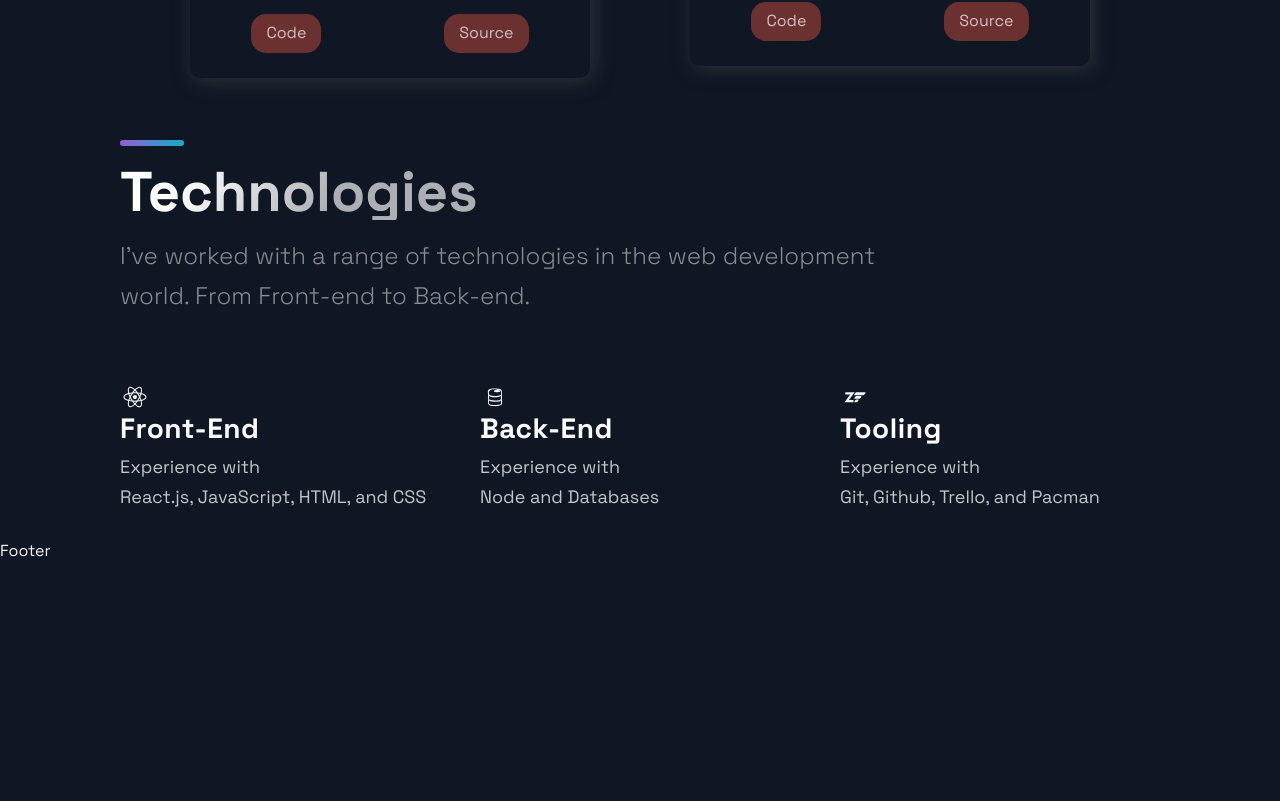
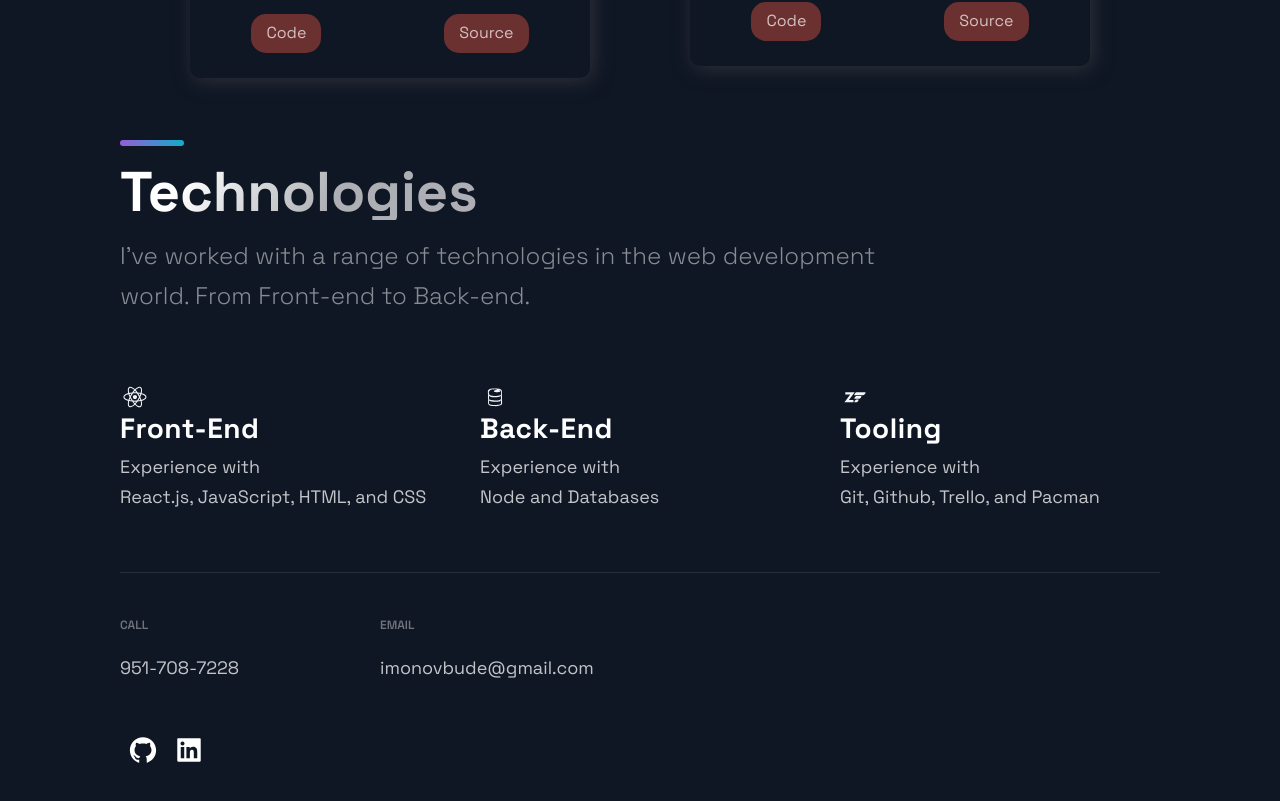
Before and after one commit to Imon-Ovbude/portfolio-site, a Next.js app in the folder portfolio_website/: page / in a window 1280 px wide. Shown: the part 2085-2886 px from the top of the page. Before the commit the page ends 2646 px from the top, so only its background shows below. Built offline with nearby package versions, Linux system fonts and the light colour scheme.

Commit message:
completed footer section

```diff
--- a/portfolio_website/src/components/Footer/Footer.js
+++ b/portfolio_website/src/components/Footer/Footer.js
@@ -2,13 +2,42 @@ import React from 'react';
 import { AiFillGithub, AiFillInstagram, AiFillLinkedin } from 'react-icons/ai';
 
 import { SocialIcons } from '../Header/HeaderStyles';
-import { CompanyContainer, FooterWrapper, LinkColumn, LinkItem, LinkList, LinkTitle, Slogan, SocialContainer, SocialIconsContainer } from './FooterStyles';
+import {
+  CompanyContainer,
+  FooterWrapper,
+  LinkColumn,
+  LinkItem,
+  LinkList,
+  LinkTitle,
+  Slogan,
+  SocialContainer,
+  SocialIconsContainer,
+} from './FooterStyles';
 
 const Footer = () => {
   return (
-    <div>
-      Footer
-    </div>
+    <FooterWrapper>
+      <LinkList>
+        <LinkColumn>
+          <LinkTitle>Call</LinkTitle>
+          <LinkItem href='tel:951-708-7228'>951-708-7228</LinkItem>
+        </LinkColumn>
+        <LinkColumn>
+          <LinkTitle>Email</LinkTitle>
+          <LinkItem href='mailto:imonovbude@gmail.com'>
+            imonovbude@gmail.com
+          </LinkItem>
+        </LinkColumn>
+      </LinkList>
+      <SocialContainer>
+        <SocialIcons href='https://github.com'>
+          <AiFillGithub size='3rem' />
+        </SocialIcons>
+        <SocialIcons href='www.linkedin.com/in/imonhimi-ovbude'>
+          <AiFillLinkedin size='3rem' />
+        </SocialIcons>
+      </SocialContainer>
+    </FooterWrapper>
   );
 };
 
```
